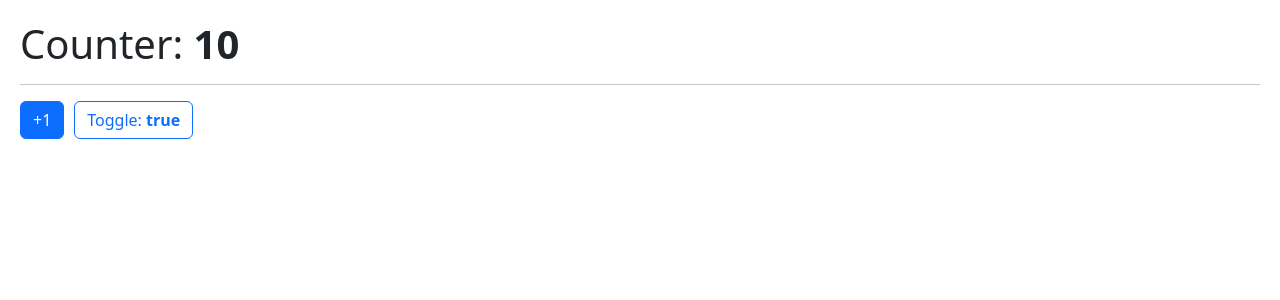
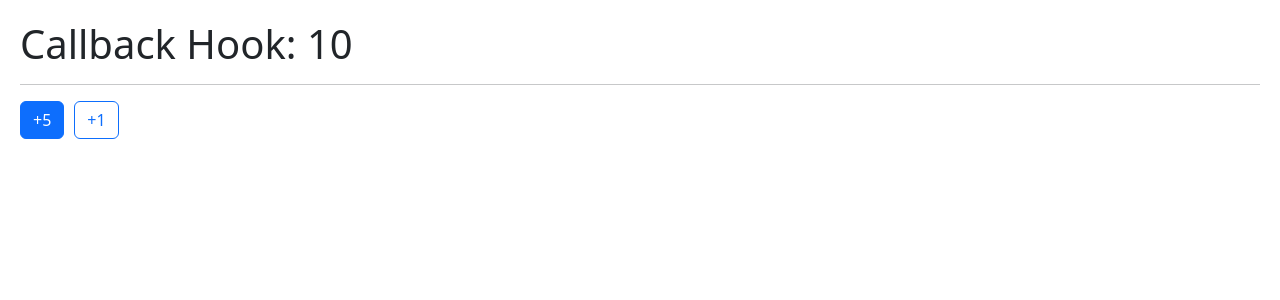
Before and after one commit to eangeles-react-cero-experto/05-hook-app, a React (Vite) app: page / in a window 1280 px wide. Shown: the top 300 px of the page. Built offline with nearby package versions, Linux system fonts and the light colour scheme.

Commit message:
Code with useCallback

```diff
--- /dev/null
+++ b/src/06-memos/CallbackHookApp.jsx
@@ -0,0 +1,25 @@
+import { useCallback, useState } from "react";
+import { IncrementButton } from "./IncrementButton.jsx";
+
+export const CallbackHookApp = () => {
+  const [counter, setCounter] = useState(10);
+
+  const incrementCounter = useCallback((amount = 1) => {
+    setCounter((value) => value + amount);
+  }, []);
+
+  return (
+    <>
+      <h1>Callback Hook: {counter}</h1>
+      <hr />
+      <IncrementButton onClick={incrementCounter} />
+
+      <button
+        onClick={() => incrementCounter()}
+        className="btn btn-outline-primary"
+      >
+        +1
+      </button>
+    </>
+  );
+};
--- /dev/null
+++ b/src/06-memos/IncrementButton.jsx
@@ -0,0 +1,24 @@
+import PropTypes from "prop-types";
+import React, { useState } from "react";
+
+export const IncrementButton = React.memo(({ onClick }) => {
+  const [amount] = useState(5);
+
+  return (
+    <>
+      <button onClick={() => onClick(amount)} className="btn btn-primary">
+        +{amount}
+      </button>
+    </>
+  );
+});
+
+IncrementButton.displayName = "IncrementButton";
+
+IncrementButton.defaultProps = {
+  onClick: () => null,
+};
+
+IncrementButton.propTypes = {
+  onClick: PropTypes.func,
+};
--- a/src/06-memos/StrongText.jsx
+++ b/src/06-memos/StrongText.jsx
@@ -2,8 +2,6 @@ import PropTypes from "prop-types";
 import React from "react";
 
 export const StrongText = React.memo(({ text }) => {
-  console.log("Strong Text init!");
-
   return (
     <>
       <strong>{text}</strong>
--- a/src/main.jsx
+++ b/src/main.jsx
@@ -1,17 +1,11 @@
 import React from "react";
 import ReactDOM from "react-dom/client";
 import "./index.css";
-import { HooksApp } from "./HooksApp";
-import { CounterApp } from "./01-useState/CounterApp";
-import { CounterWithCustomHookApp } from "./01-useState/CounterWithCustomHookApp";
-import { SimpleFormApp } from "./02-useEffect/SimpleFormApp";
-import { FormWithCustomHookApp } from "./02-useEffect/FormWithCustomHookApp";
-import { MultipleCustomHooksApp } from "./03-examples/MultipleCustomHooksApp";
-import { FocusScreenApp } from "./04-useRef/FocusScreenApp";
-import { LayoutApp } from "./05-useLayoutEffect/LayoutApp";
-import { MemorizeApp } from "./06-memos/MemorizeApp";
+import { CallbackHookApp } from "./06-memos/CallbackHookApp.jsx";
 
-ReactDOM.createRoot(document.getElementById("root")).render(<MemorizeApp />);
+ReactDOM.createRoot(document.getElementById("root")).render(
+  <CallbackHookApp />,
+);
 
 //<React.StrictMode>
 //  {/* <HooksApp /> */}
```
Also changed, not shown: src/06-memos/MemoHookApp.jsx (added, +42 -0 lines).
